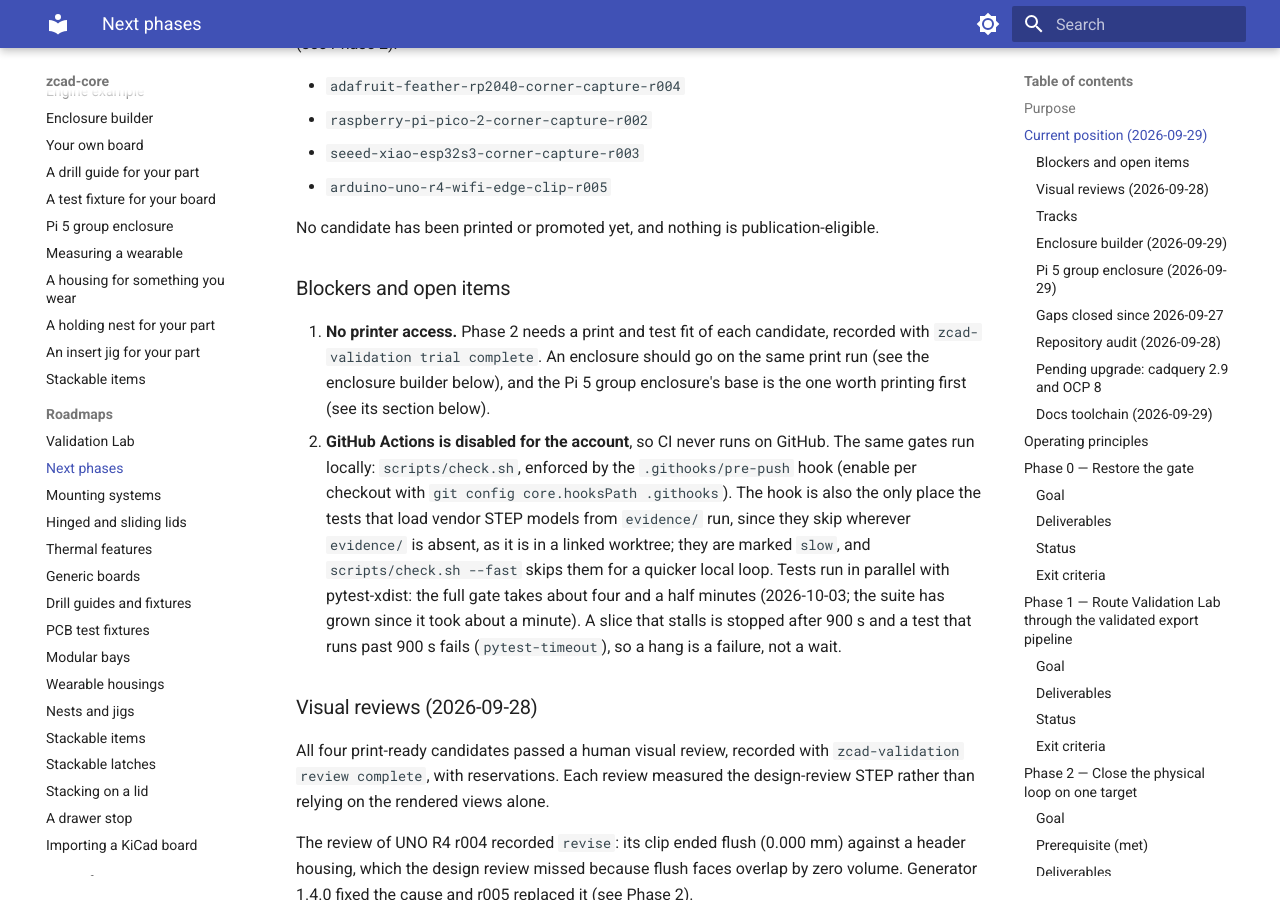
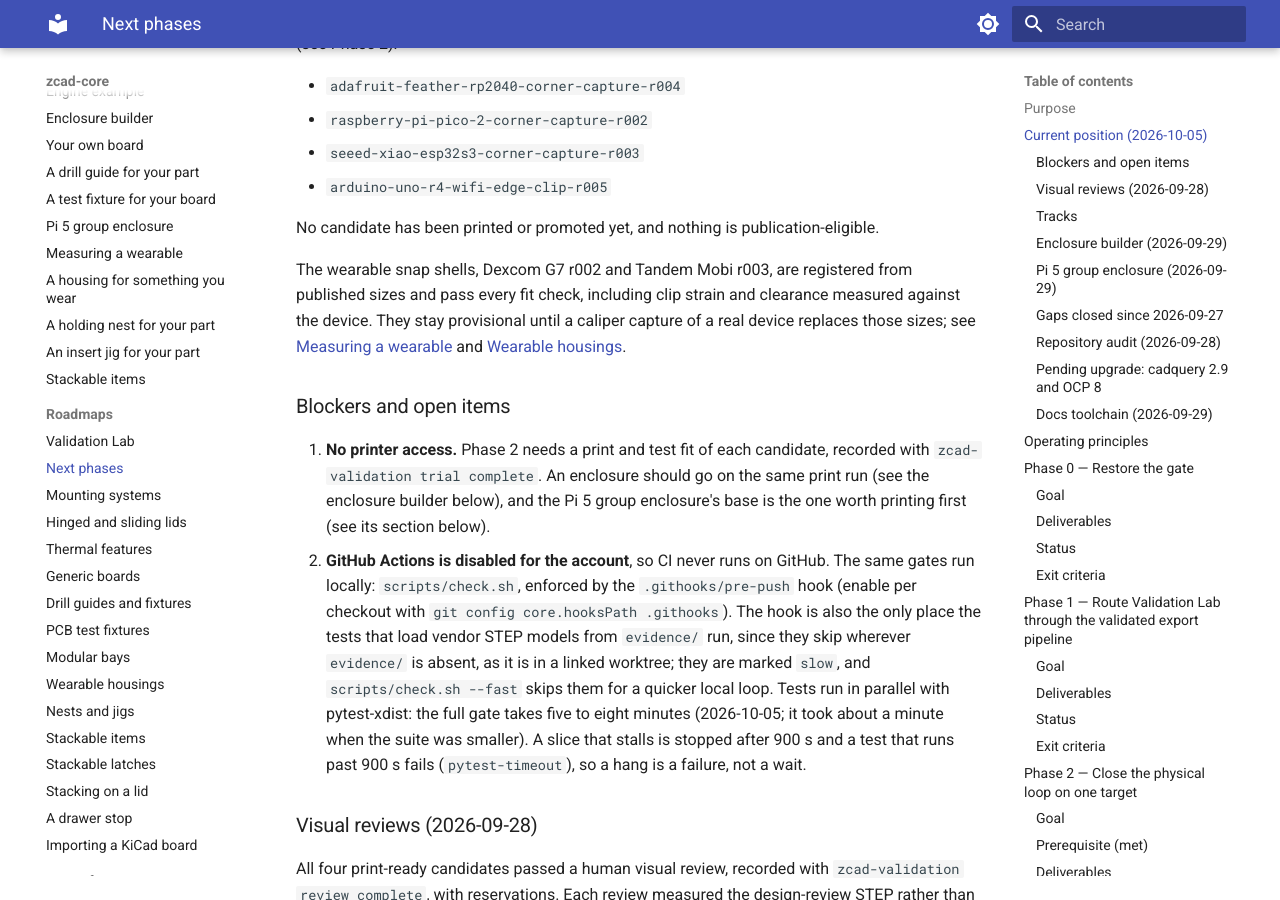
Before and after one commit to zacharymplace/zcad-core, an MkDocs documentation site: the page built from docs/roadmaps/next-phases.md, in a window 1280 px wide and 900 px high, scrolled down 851 px. Built offline with MkDocs 1.6.1 and Material for MkDocs 9.7.7, drawn with Linux system fonts in a browser that asks for light colours; some of the changed text lies outside the part shown.

Commit message:
Bring the README and the roadmap's status up to date
The README listed neither the board-file family nor the wearables and said
nothing about developing: installing the dev tools, turning on the pre-push
gate, or linking evidence/ in a worktree. The roadmap's status was dated
September 29, gave a gate time from when the suite was smaller, and did not
say where the snap shells stand.

Co-Authored-By: Claude Opus 5.5 <noreply@anthropic.com>

```diff
--- a/docs/roadmaps/next-phases.md
+++ b/docs/roadmaps/next-phases.md
@@ -6,7 +6,7 @@ This roadmap sequences work after the completed Validation Lab phases and the
 September 2026 export-validation work. It builds on both tracks rather than
 adding new retention strategies or hardware families.
 
-## Current position (2026-09-29)
+## Current position (2026-10-05)
 
 | Phase | Status |
 |---|---|
@@ -29,6 +29,13 @@ Bambu Studio slice, and an open pending trial (see Phase 2):
 No candidate has been printed or promoted yet, and nothing is
 publication-eligible.
 
+The wearable snap shells, Dexcom G7 r002 and Tandem Mobi r003, are registered
+from published sizes and pass every fit check, including clip strain and
+clearance measured against the device. They stay provisional until a caliper
+capture of a real device replaces those sizes; see
+[Measuring a wearable](../guides/wearable-capture.md) and
+[Wearable housings](wearable-housings.md).
+
 ### Blockers and open items
 
 1. **No printer access.** Phase 2 needs a print and test fit of each
@@ -44,8 +51,8 @@ publication-eligible.
    skip wherever `evidence/` is absent, as it is in a linked worktree; they
    are marked `slow`, and
    `scripts/check.sh --fast` skips them for a quicker local loop. Tests run
-   in parallel with pytest-xdist: the full gate takes about four and a half
-   minutes (2026-10-03; the suite has grown since it took about a minute).
+   in parallel with pytest-xdist: the full gate takes five to eight minutes
+   (2026-10-05; it took about a minute when the suite was smaller).
    A slice that stalls is stopped after 900 s and a test that runs past 900 s
    fails (`pytest-timeout`), so a hang is a failure, not a wait.
 
```
Also changed, not shown: README.md (+31 -0 lines).
